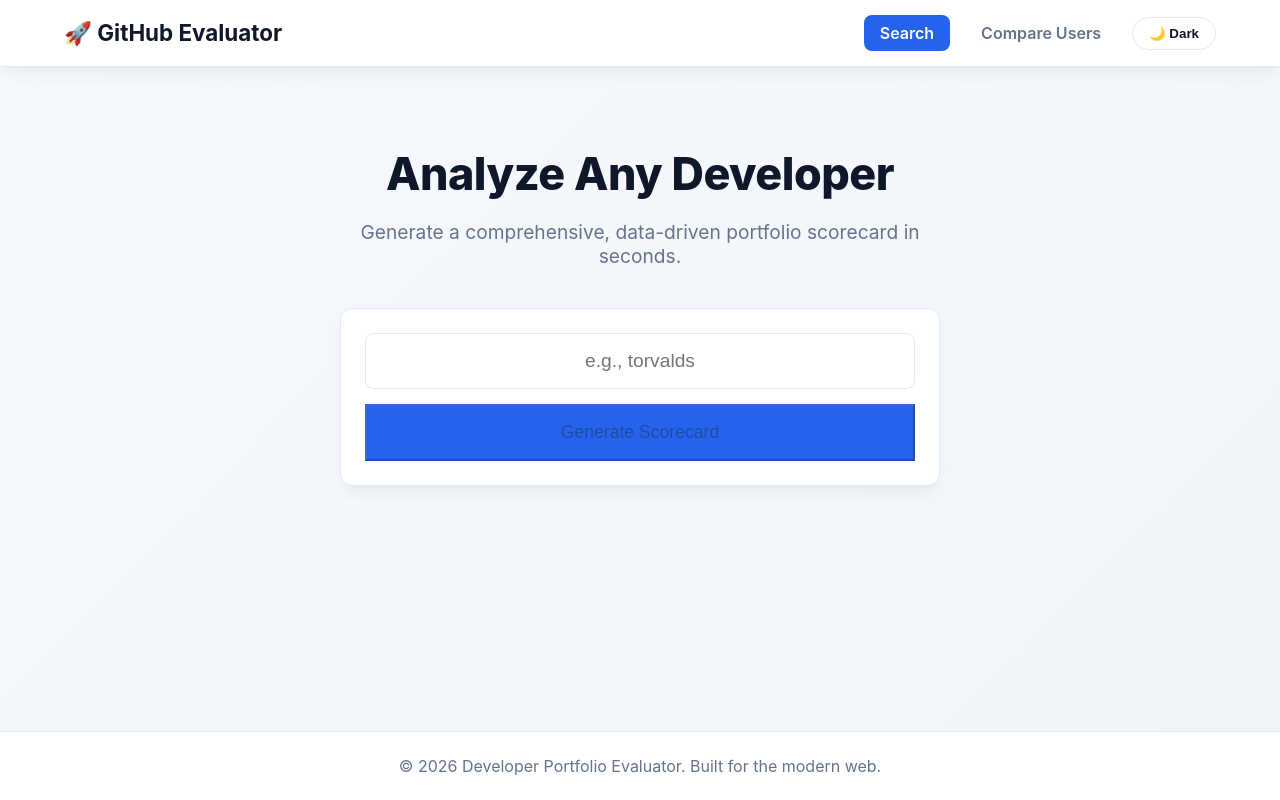
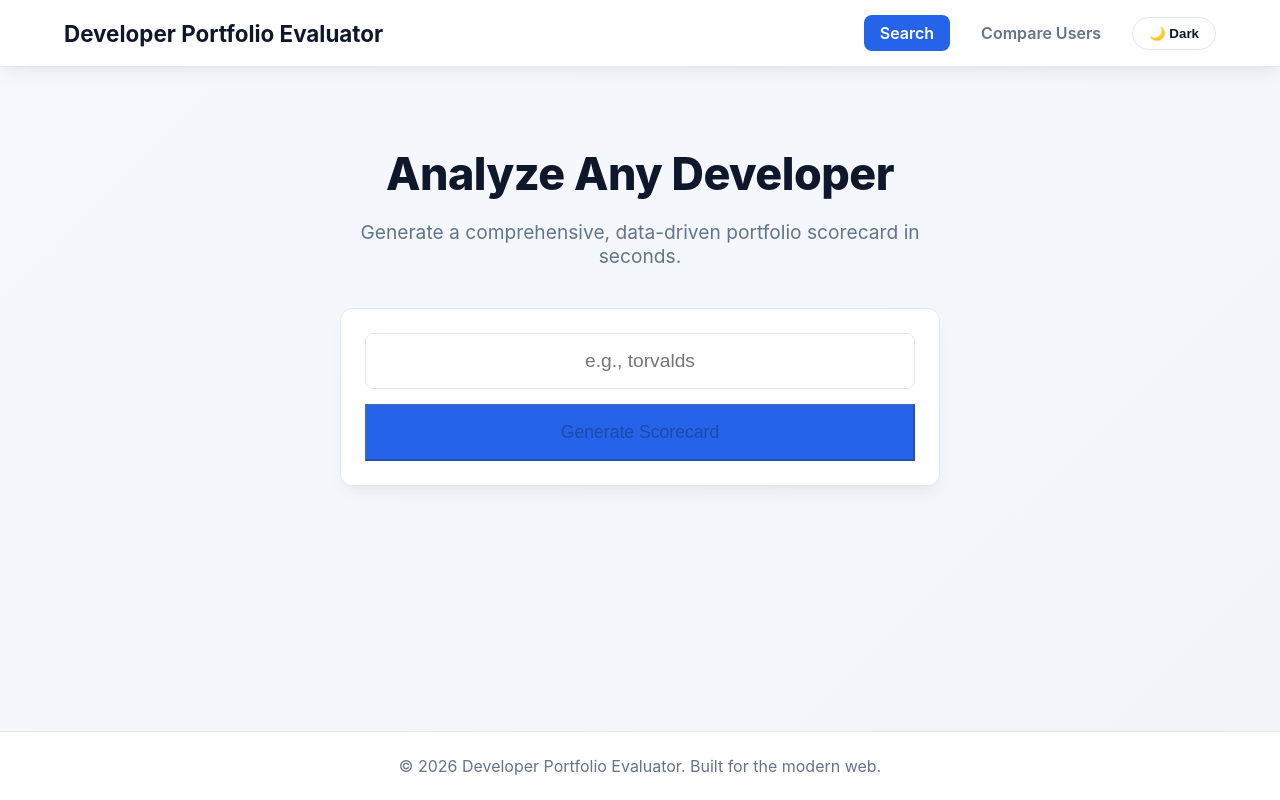
Before and after one commit to SHUSHAR-14042004/portfolio_evaluator, a React (Vite) app in the folder client/: page / in a window 1280 px wide. Built offline with nearby package versions, Linux system fonts and the light colour scheme.

Commit message:
ui upgradation

```diff
--- a/client/src/App.jsx
+++ b/client/src/App.jsx
@@ -37,7 +37,7 @@ function MainLayout({ toggleTheme, isDark }) {
         zIndex: 100
       }}>
         <h2 style={{ margin: 0, color: 'var(--text-main)', fontSize: '1.4rem' }}>
-          🚀 GitHub Evaluator
+          Developer Portfolio Evaluator
         </h2>
 
         <div style={{ display: 'flex', alignItems: 'center', gap: '15px', flexWrap: 'wrap' }}>
```
